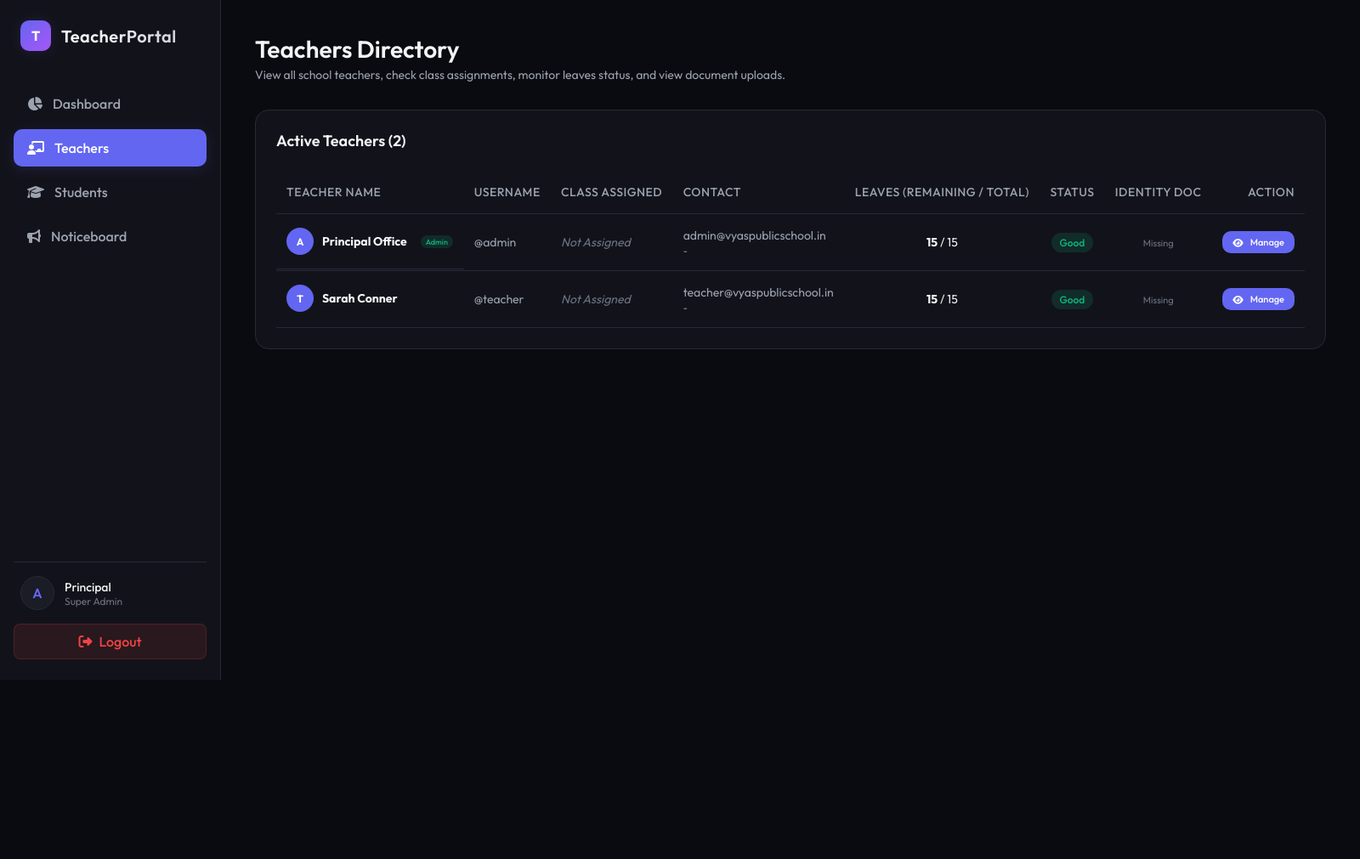
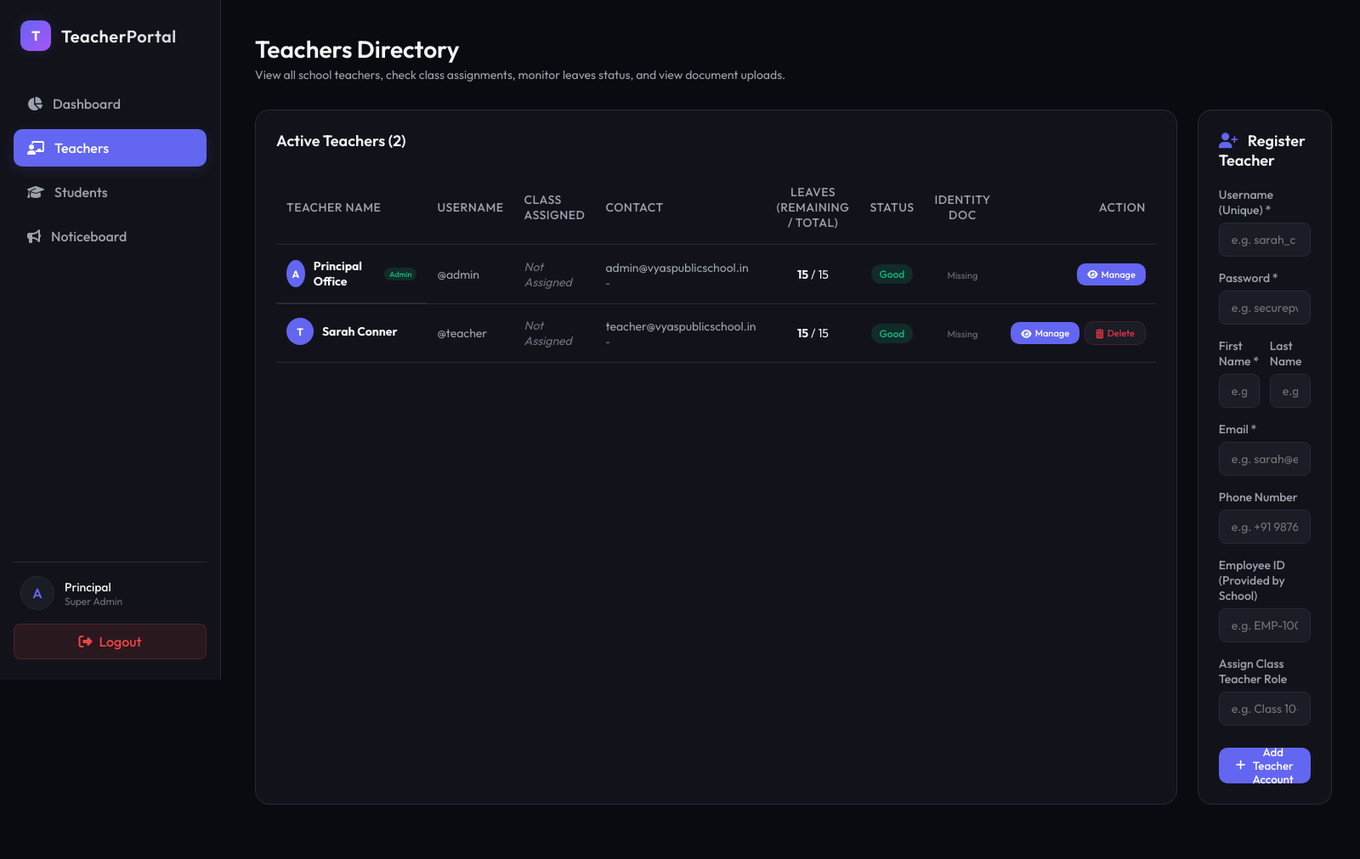
Before and after one commit to Shreeshvyas/VPHS-TEACHERS-PORTAL, a Django app: page /teachers/ in a window 1600 px wide. Shown: the whole page at 85% size. Before the commit the page ends 800 px from the top, so only its background shows below. Run offline with Django 4.2, Linux system fonts and the light colour scheme; a user stored in the database is signed in; data comes from the database, SQL or seed files in the repository; data that the repository does not hold is empty.

Commit message:
Implement Admin Teacher Account Creation and Deletion on Web Portal

```diff
--- a/backend/core/templates/core/teachers.html
+++ b/backend/core/templates/core/teachers.html
@@ -10,6 +10,8 @@
     </div>
 </div>
 
+<div class="dashboard-layout" style="grid-template-columns: 2.2fr 1fr;">
+    <!-- Left Column: Teachers List -->
     <div class="panel">
         <div class="panel-header" style="margin-bottom: 24px;">
             <h2 class="panel-title">Active Teachers ({{ teachers.count }})</h2>
@@ -79,9 +81,16 @@
                             {% endif %}
                         </td>
                         <td style="padding: 16px 12px; text-align: right;">
-                        <a href="{% url 'web_teacher_detail' t.id %}" class="btn btn-primary" style="padding: 6px 12px; font-size: 11px;">
+                            <div style="display: inline-flex; gap: 6px; align-items: center; justify-content: flex-end;">
+                                <a href="{% url 'web_teacher_detail' t.id %}" class="btn btn-primary" style="padding: 6px 12px; font-size: 11px; display: inline-flex; align-items: center; gap: 4px;">
                                     <i class="fa-solid fa-eye"></i> Manage
                                 </a>
+                                {% if not t.is_superuser %}
+                                    <a href="{% url 'web_delete_teacher' t.id %}" class="btn btn-secondary" style="padding: 6px 12px; font-size: 11px; display: inline-flex; align-items: center; gap: 4px; border-color: rgba(220, 53, 69, 0.2); color: #dc3545;" onclick="return confirm('Are you sure you want to completely remove this teacher? All their student assignments and notices will also be deleted.');">
+                                        <i class="fa-solid fa-trash-can"></i> Delete
+                                    </a>
+                                {% endif %}
+                            </div>
                         </td>
                     </tr>
                     {% endfor %}
@@ -89,4 +98,54 @@
             </table>
         </div>
     </div>
+
+    <!-- Right Column: Add Teacher Form -->
+    <div class="panel">
+        <h2 class="panel-title" style="margin-bottom: 20px;">
+            <i class="fa-solid fa-user-plus" style="color: var(--primary); margin-right: 8px;"></i>
+            Register Teacher
+        </h2>
+
+        <form method="POST" action="{% url 'web_add_teacher' %}">
+            {% csrf_token %}
+            <div class="form-group">
+                <label for="username">Username (Unique) *</label>
+                <input type="text" id="username" name="username" required class="form-control" placeholder="e.g. sarah_c">
+            </div>
+            <div class="form-group">
+                <label for="password">Password *</label>
+                <input type="password" id="password" name="password" required class="form-control" placeholder="e.g. securepwd123">
+            </div>
+            <div style="display: grid; grid-template-columns: 1fr 1fr; gap: 12px;">
+                <div class="form-group">
+                    <label for="first_name">First Name *</label>
+                    <input type="text" id="first_name" name="first_name" required class="form-control" placeholder="e.g. Sarah">
+                </div>
+                <div class="form-group">
+                    <label for="last_name">Last Name</label>
+                    <input type="text" id="last_name" name="last_name" class="form-control" placeholder="e.g. Connor">
+                </div>
+            </div>
+            <div class="form-group">
+                <label for="email">Email *</label>
+                <input type="email" id="email" name="email" required class="form-control" placeholder="e.g. sarah@email.com">
+            </div>
+            <div class="form-group">
+                <label for="phone">Phone Number</label>
+                <input type="text" id="phone" name="phone" class="form-control" placeholder="e.g. +91 98765 43210">
+            </div>
+            <div class="form-group">
+                <label for="employee_id">Employee ID (Provided by School)</label>
+                <input type="text" id="employee_id" name="employee_id" class="form-control" placeholder="e.g. EMP-1002">
+            </div>
+            <div class="form-group">
+                <label for="class_assigned">Assign Class Teacher Role</label>
+                <input type="text" id="class_assigned" name="class_assigned" class="form-control" placeholder="e.g. Class 10-A">
+            </div>
+            <button type="submit" class="btn btn-primary" style="width: 100%; margin-top: 10px; height: 42px;">
+                <i class="fa-solid fa-plus"></i> Add Teacher Account
+            </button>
+        </form>
+    </div>
+</div>
 {% endblock %}
--- a/backend/core/urls.py
+++ b/backend/core/urls.py
@@ -32,7 +32,9 @@ urlpatterns = [
     path('profile/documents/upload/', views.web_upload_document, name='web_upload_document'),
     path('profile/documents/<int:pk>/delete/', views.web_delete_document, name='web_delete_document'),
     path('teachers/', views.web_teachers, name='web_teachers'),
+    path('teachers/add/', views.web_add_teacher, name='web_add_teacher'),
     path('teachers/<int:pk>/', views.web_teacher_detail, name='web_teacher_detail'),
+    path('teachers/<int:pk>/delete/', views.web_delete_teacher, name='web_delete_teacher'),
 
     # API endpoints for Flutter App
     path('api/', include(router.urls)),
--- a/backend/core/views.py
+++ b/backend/core/views.py
@@ -914,3 +914,68 @@ def web_teacher_detail(request, pk):
         'students': Student.objects.filter(teacher=teacher_user)
     }
     return render(request, 'core/teacher_detail.html', context)
+
+
+@login_required
+def web_add_teacher(request):
+    if not (request.user.is_superuser or request.user.is_staff):
+        messages.error(request, "Only Super Admins can add teachers.")
+        return redirect('dashboard')
+
+    if request.method == 'POST':
+        username = request.POST.get('username', '').strip()
+        first_name = request.POST.get('first_name', '').strip()
+        last_name = request.POST.get('last_name', '').strip()
+        email = request.POST.get('email', '').strip()
+        password = request.POST.get('password', '').strip()
+
+        employee_id = request.POST.get('employee_id', '').strip()
+        class_assigned = request.POST.get('class_assigned', '').strip()
+        phone = request.POST.get('phone', '').strip()
+
+        if not username or not password or not first_name or not email:
+            messages.error(request, "Please fill in all required fields (Username, Password, First Name, Email).")
+            return redirect('web_teachers')
+
+        if User.objects.filter(username=username).exists():
+            messages.error(request, f"Username '{username}' is already taken.")
+            return redirect('web_teachers')
+
+        try:
+            # Create user
+            user = User.objects.create_user(
+                username=username,
+                password=password,
+                first_name=first_name,
+                last_name=last_name,
+                email=email
+            )
+            # Profile is automatically created by django post_save signal
+            profile = user.profile
+            profile.employee_id = employee_id
+            profile.class_assigned = class_assigned
+            profile.phone = phone
+            profile.save()
+
+            messages.success(request, f"Teacher {first_name} (@{username}) added successfully!")
+        except Exception as e:
+            messages.error(request, f"Error adding teacher: {str(e)}")
+
+    return redirect('web_teachers')
+
+
+@login_required
+def web_delete_teacher(request, pk):
+    if not (request.user.is_superuser or request.user.is_staff):
+        messages.error(request, "Only Super Admins can remove teachers.")
+        return redirect('dashboard')
+
+    teacher = get_object_or_404(User, pk=pk)
+    if teacher.is_superuser:
+        messages.error(request, "Super Admins cannot be deleted from the teacher directory.")
+        return redirect('web_teachers')
+
+    name = f"{teacher.first_name} {teacher.last_name}" or teacher.username
+    teacher.delete()
+    messages.warning(request, f"Teacher {name} has been removed from the portal.")
+    return redirect('web_teachers')
```
Also changed, not shown: backend/core/templates/core/teacher_detail.html (+13 -0 lines). Lines whose indentation alone changed are shown as unchanged.
